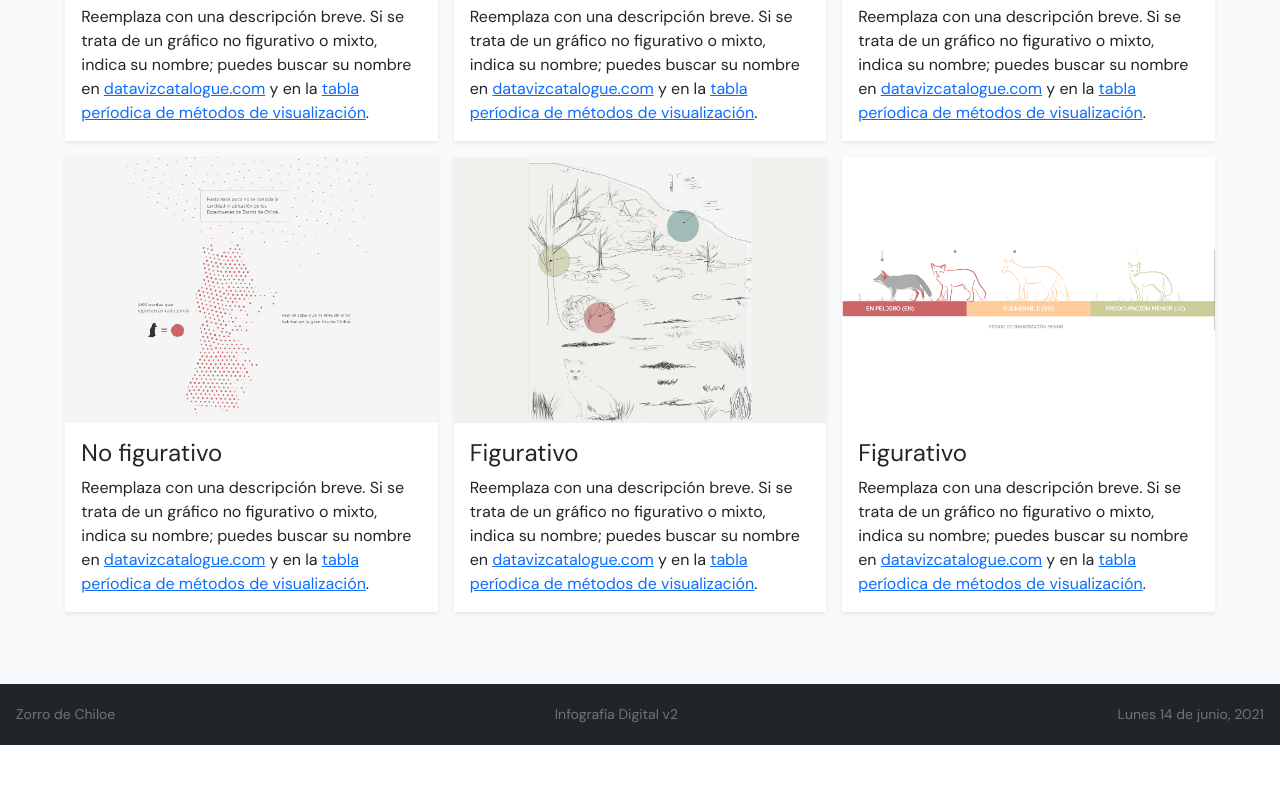
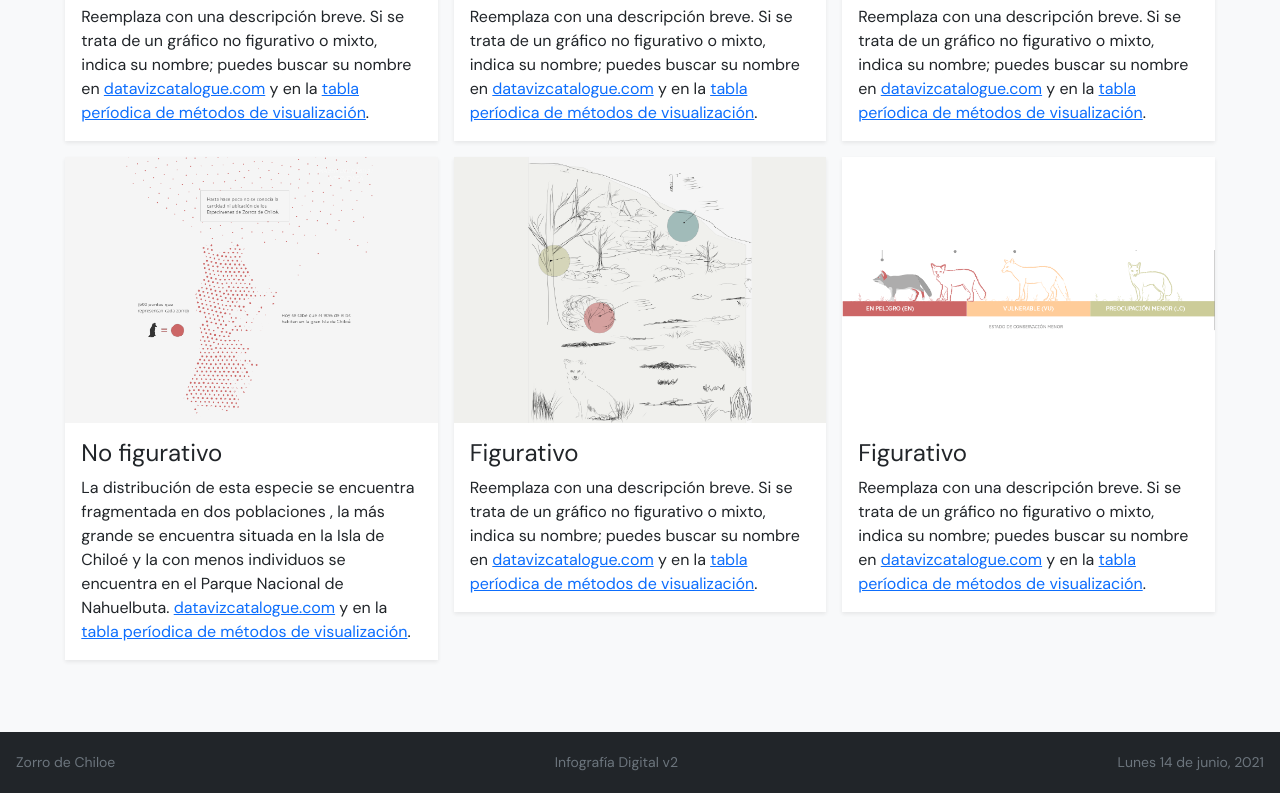
Before and after one commit to ZorroDeChiloe-InfoDigital/Clase14, a plain HTML site: page index.html in a window 1280 px wide. Shown: the part 2444-3237 px from the top of the page. Before the commit the page ends 3189 px from the top, so only its background shows below. Drawn offline with nearby package versions, Linux system fonts and the light colour scheme.

Commit message:
Add files via upload

```diff
--- a/index.html
+++ b/index.html
@@ -128,7 +128,7 @@
                                 <img src="img/chiloe.png" class="card-img-top" alt="describir la imagen" />
                                 <div class="card-body">
                                     <h4 class="card-title">No figurativo</h4>
-                                    <p class="card-text">Reemplaza con una descripción breve. Si se trata de un gráfico no figurativo o mixto, indica su nombre; puedes buscar su nombre en <a href="https://datavizcatalogue.com/ES/">datavizcatalogue.com</a> y en la <a href="https://www.visual-literacy.org/periodic_table/periodic_table.html">tabla períodica de métodos de visualización</a>.</p>
+                                    <p class="card-text">La distribución de esta especie se encuentra fragmentada en dos poblaciones , la más grande se encuentra situada en la Isla de Chiloé y la con menos individuos se encuentra en el Parque Nacional de Nahuelbuta.  <a href="https://datavizcatalogue.com/ES/">datavizcatalogue.com</a> y en la <a href="https://www.visual-literacy.org/periodic_table/periodic_table.html">tabla períodica de métodos de visualización</a>.</p>
                                 </div>
                             </div>
                         </div>
```
